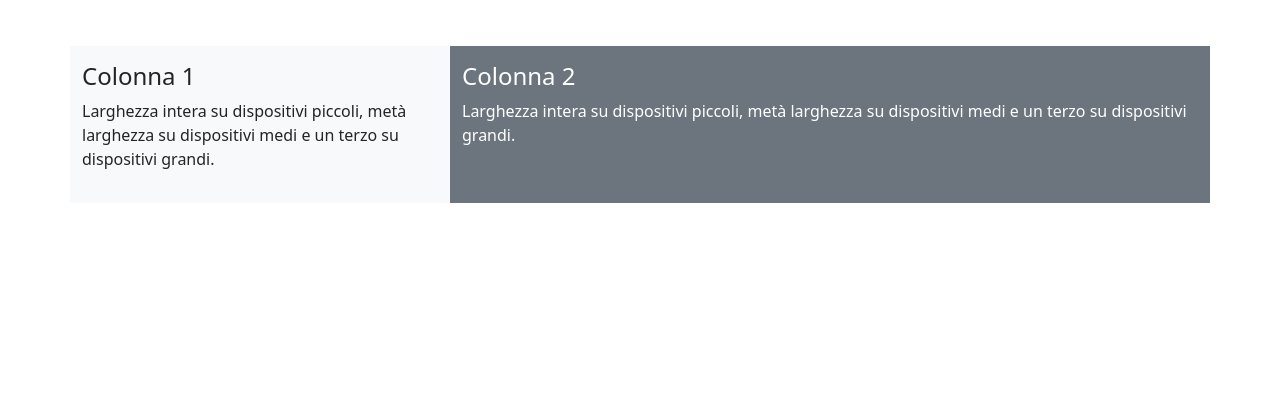
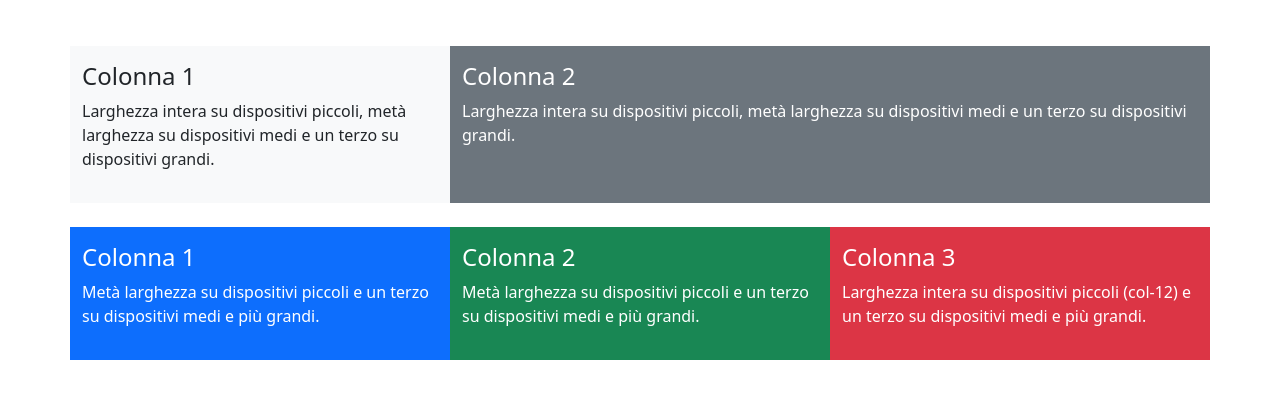
Before and after one commit to Andrea-Sgura/htmlcss-bootstrap-layout, a plain HTML site: page index.html in a window 1280 px wide. Shown: the part 120-518 px from the top of the page. Drawn offline with nearby package versions, Linux system fonts and the light colour scheme.

Commit message:
[UPD] Second row done

```diff
--- a/index.html
+++ b/index.html
@@ -33,6 +33,22 @@
                 </div>
             </div>
         </div>
+        <div class="container my-4">
+            <div class="row">
+                <div class="col-sm-6 col-md-4 col-lg-4 bg-primary text-white py-3">
+                    <h4>Colonna 1</h4>
+                    <p>Metà larghezza su dispositivi piccoli e un terzo su dispositivi medi e più grandi.</p>
+                </div>
+                <div class="col-sm-6 col-md-4 col-lg-4 bg-success text-white py-3">
+                    <h4>Colonna 2</h4>
+                    <p>Metà larghezza su dispositivi piccoli e un terzo su dispositivi medi e più grandi.</p>
+                </div>
+                <div class="col-sm-12 col-md-4 col-lg-4 bg-danger text-white py-3">
+                    <h4>Colonna 3</h4>
+                    <p>Larghezza intera su dispositivi piccoli (col-12) e un terzo su dispositivi medi e più grandi.</p>
+                </div>
+            </div>
+        </div>
     </main>
 </body>
 </html>
```
